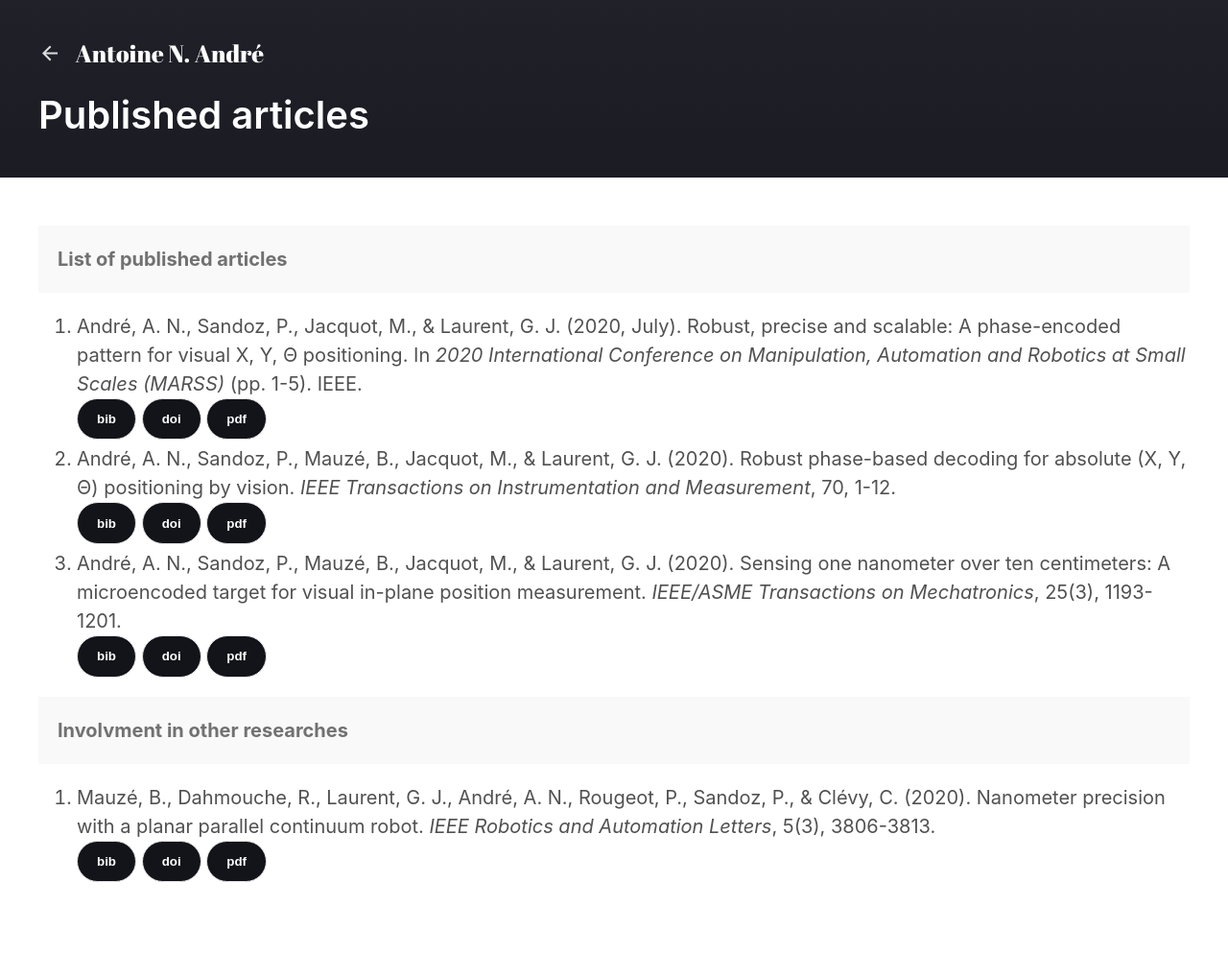
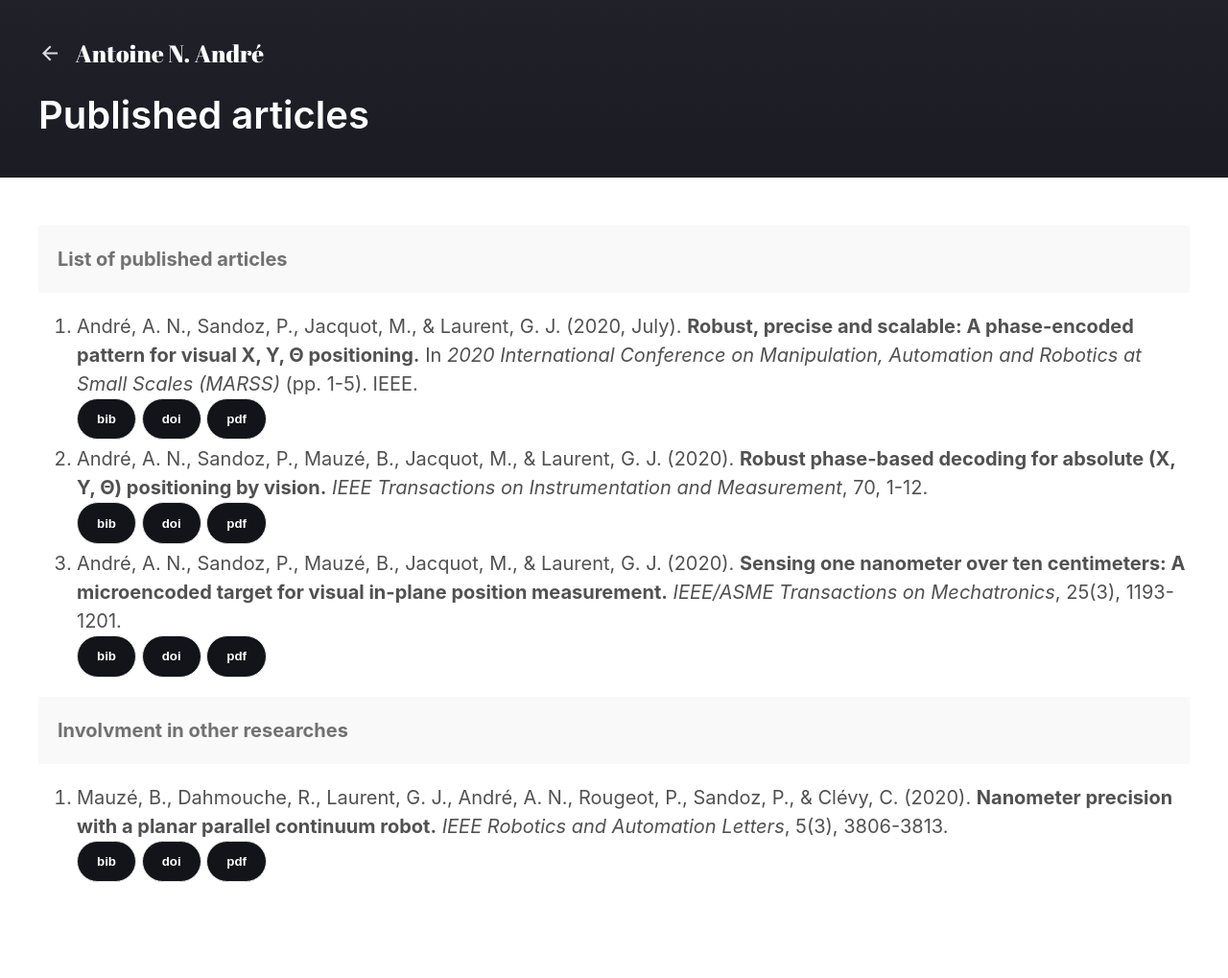
Before and after one commit to AntoineAndre/antoineandre.github.io, a Jekyll site: the page built from _posts/2020-01-09-articles.md, in a window 1280 px wide. Shown: the whole page at 96% size. Built offline with Jekyll 4.4.1, drawn with Linux system fonts in a browser that asks for light colours; nearby versions of some CDN libraries.

Commit message:
update publication with bold titles

```diff
--- a/_posts/2020-01-09-articles.md
+++ b/_posts/2020-01-09-articles.md
@@ -11,7 +11,7 @@ title: Published articles
 <ol class="biblio1">
 <li>
 <div>
-André, A. N., Sandoz, P., Jacquot, M., & Laurent, G. J. (2020, July). Robust, precise and scalable: A phase-encoded pattern for visual X, Y, Θ positioning. In <em>2020 International Conference on Manipulation, Automation and Robotics at Small Scales (MARSS)</em> (pp. 1-5). IEEE.
+André, A. N., Sandoz, P., Jacquot, M., & Laurent, G. J. (2020, July). <b>Robust, precise and scalable: A phase-encoded pattern for visual X, Y, Θ positioning.</b> In <em>2020 International Conference on Manipulation, Automation and Robotics at Small Scales (MARSS)</em> (pp. 1-5). IEEE.
 </div>
 
 <button class="button" onclick="toggleBibtexAndre2020robust2()">bib</button>
@@ -45,7 +45,7 @@ function toggleBibtexAndre2020robust2(parameter) {
 
 <li>
 <div>
-André, A. N., Sandoz, P., Mauzé, B., Jacquot, M., & Laurent, G. J. (2020). Robust phase-based decoding for absolute (X, Y, Θ) positioning by vision. <em>IEEE Transactions on Instrumentation and Measurement</em>, 70, 1-12.
+André, A. N., Sandoz, P., Mauzé, B., Jacquot, M., & Laurent, G. J. (2020). <b>Robust phase-based decoding for absolute (X, Y, Θ) positioning by vision.</b> <em>IEEE Transactions on Instrumentation and Measurement</em>, 70, 1-12.
 </div>
 
 <button class="button" onclick="toggleBibtexAndre2020robust()">bib</button>
@@ -81,7 +81,7 @@ function toggleBibtexAndre2020robust(parameter) {
 
 <li>
 <div>
-André, A. N., Sandoz, P., Mauzé, B., Jacquot, M., & Laurent, G. J. (2020). Sensing one nanometer over ten centimeters: A microencoded target for visual in-plane position measurement. <em>IEEE/ASME Transactions on Mechatronics</em>, 25(3), 1193-1201.
+André, A. N., Sandoz, P., Mauzé, B., Jacquot, M., & Laurent, G. J. (2020). <b>Sensing one nanometer over ten centimeters: A microencoded target for visual in-plane position measurement.</b> <em>IEEE/ASME Transactions on Mechatronics</em>, 25(3), 1193-1201.
 </div>
 
 <button class="button" onclick="toggleBibtexAndre2020sensing()">bib</button>
@@ -121,7 +121,7 @@ function toggleBibtexAndre2020sensing(parameter) {
 <ol class="biblio2">
 <li>
 <div>
-Mauzé, B., Dahmouche, R., Laurent, G. J., André, A. N., Rougeot, P., Sandoz, P., & Clévy, C. (2020). Nanometer precision with a planar parallel continuum robot. <em>IEEE Robotics and Automation Letters</em>, 5(3), 3806-3813.
+Mauzé, B., Dahmouche, R., Laurent, G. J., André, A. N., Rougeot, P., Sandoz, P., & Clévy, C. (2020). <b>Nanometer precision with a planar parallel continuum robot.</b> <em>IEEE Robotics and Automation Letters</em>, 5(3), 3806-3813.
 </div>
 
 <button class="button" onclick="toggleBibtexMauze2020nanometer()">bib</button>
```
Also changed, not shown: README.md.
